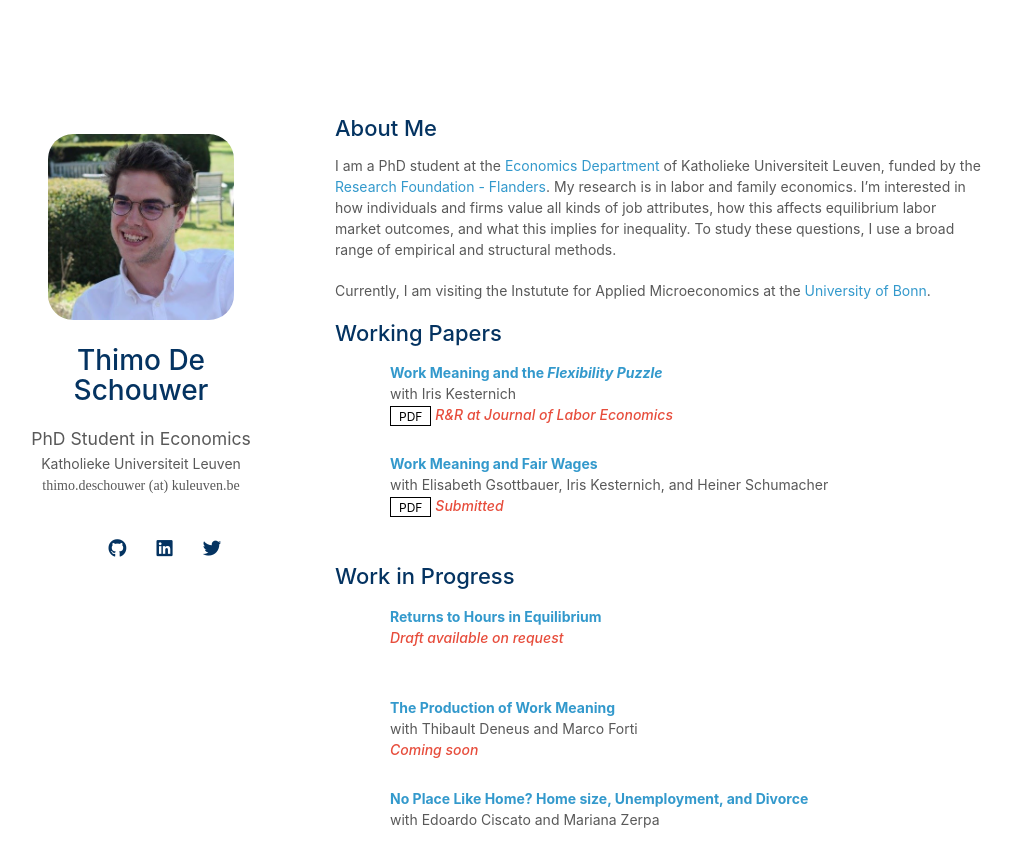
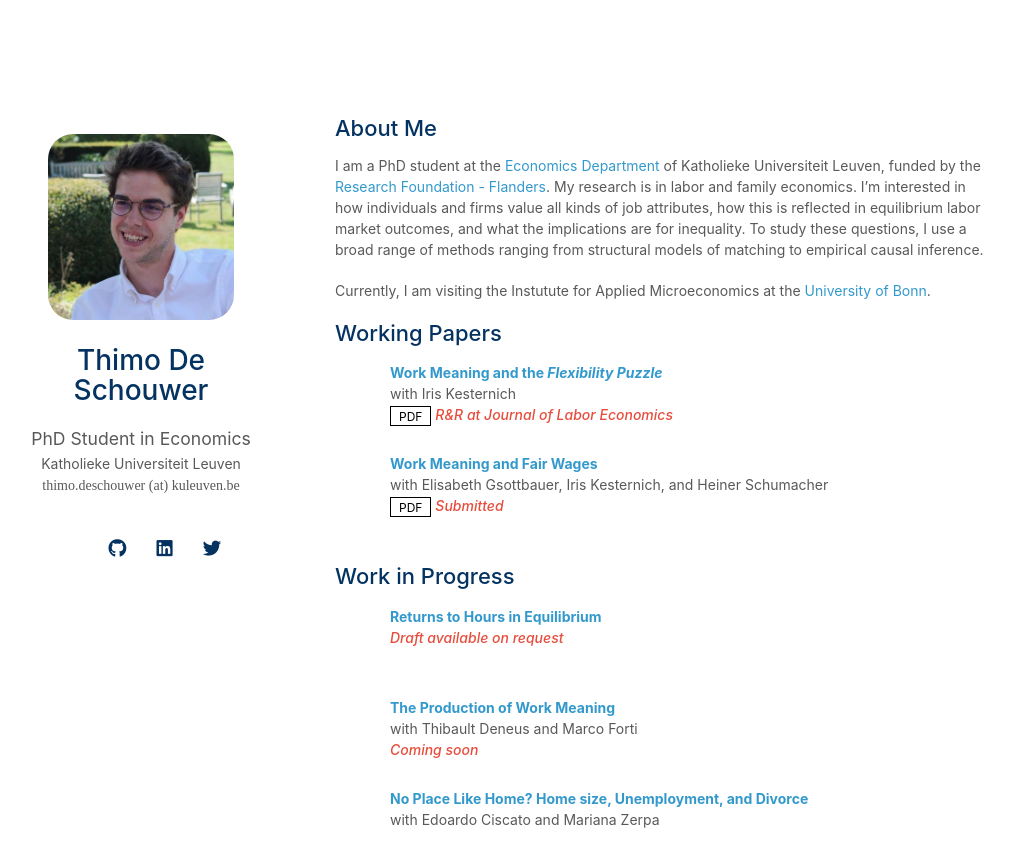
Before and after one commit to thimodeschouwer/thimodeschouwer.github.io, a Jekyll site: the page built from index.md, in a window 1280 px wide and 970 px high. Shown: the top 867 px of the window, without its empty margins (135-1146 px from the left). Built offline with Jekyll 4.4.1, drawn with Linux system fonts in a browser that asks for light colours; nearby versions of some CDN libraries; a style sheet for code colours, icons or effects is not loaded; our own code applies the rules of GitHub Pages for plain Markdown files.

Commit message:
Update index.md

```diff
--- a/index.md
+++ b/index.md
@@ -4,7 +4,7 @@ layout: homepage
 
 ## About Me
 
-I am a PhD student at the [Economics Department](https://feb.kuleuven.be/research/economics/ces) of Katholieke Universiteit Leuven, funded by the [Research Foundation - Flanders](https://www.fwo.be/en/). My research is in labor and family economics. I'm interested in how individuals and firms value all kinds of job attributes, how this affects equilibrium labor market outcomes, and what this implies for inequality. To study these questions, I use a broad range of empirical and structural methods.
+I am a PhD student at the [Economics Department](https://feb.kuleuven.be/research/economics/ces) of Katholieke Universiteit Leuven, funded by the [Research Foundation - Flanders](https://www.fwo.be/en/). My research is in labor and family economics. I'm interested in how individuals and firms value all kinds of job attributes, how this is reflected in equilibrium labor market outcomes, and what the implications are for inequality. To study these questions, I use a broad range of methods ranging from structural models of matching to empirical causal inference.
 
 Currently, I am visiting the Instutute for Applied Microeconomics at the [University of Bonn](https://www.uni-bonn.de/en/university/university).
 
```
